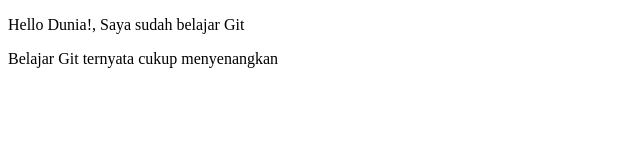
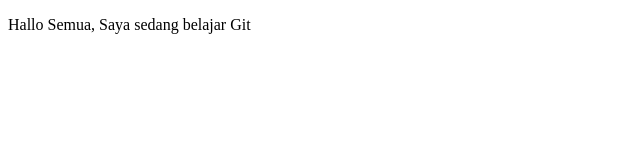
Before and after one commit to Micmec94/belajar-git, a plain HTML site: page index.html in a window 1280 px wide. Shown: the whole page, without its empty margins (0-640 px from the left). Drawn offline with Linux system fonts and the light colour scheme.

Commit message:
Commit002

```diff
--- a/index.html
+++ b/index.html
@@ -5,7 +5,6 @@
 	<title>Belajar Git - Project 001</title>
 </head>
 <body>
-	<p>Hello Dunia!, Saya sudah belajar Git</p>
-	<p>Belajar Git ternyata cukup menyenangkan</p>
+	<p>Hallo Semua, Saya sedang belajar Git</p>
 </body>
 </html>
```
